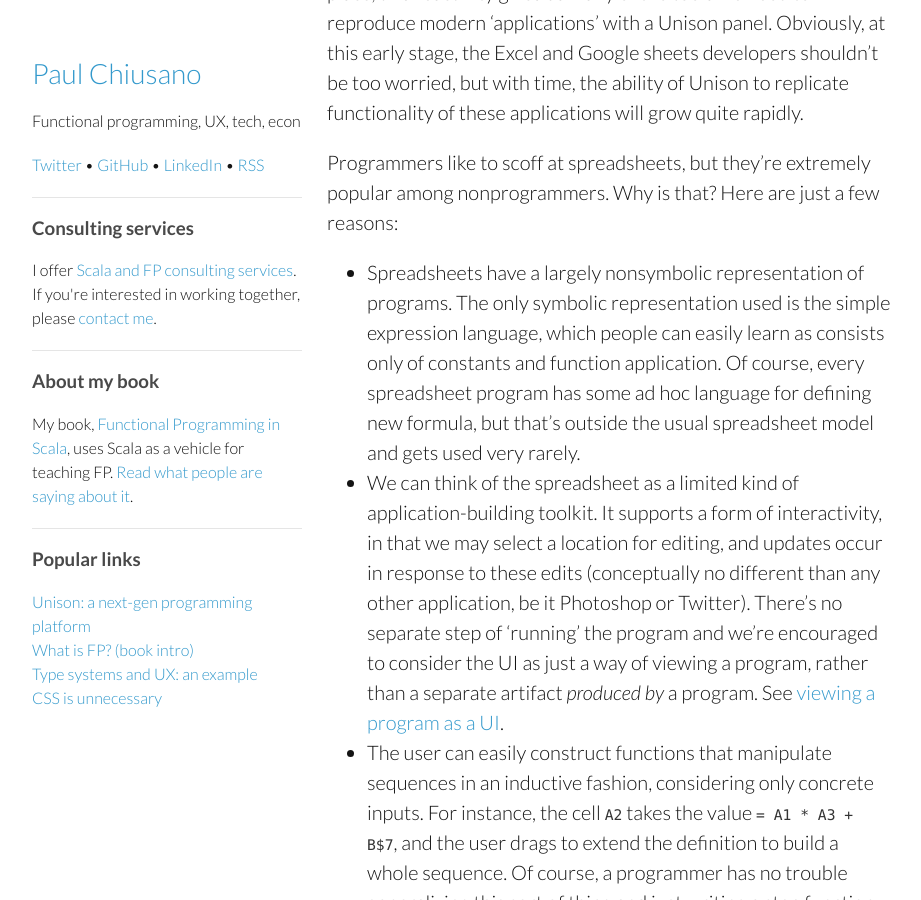
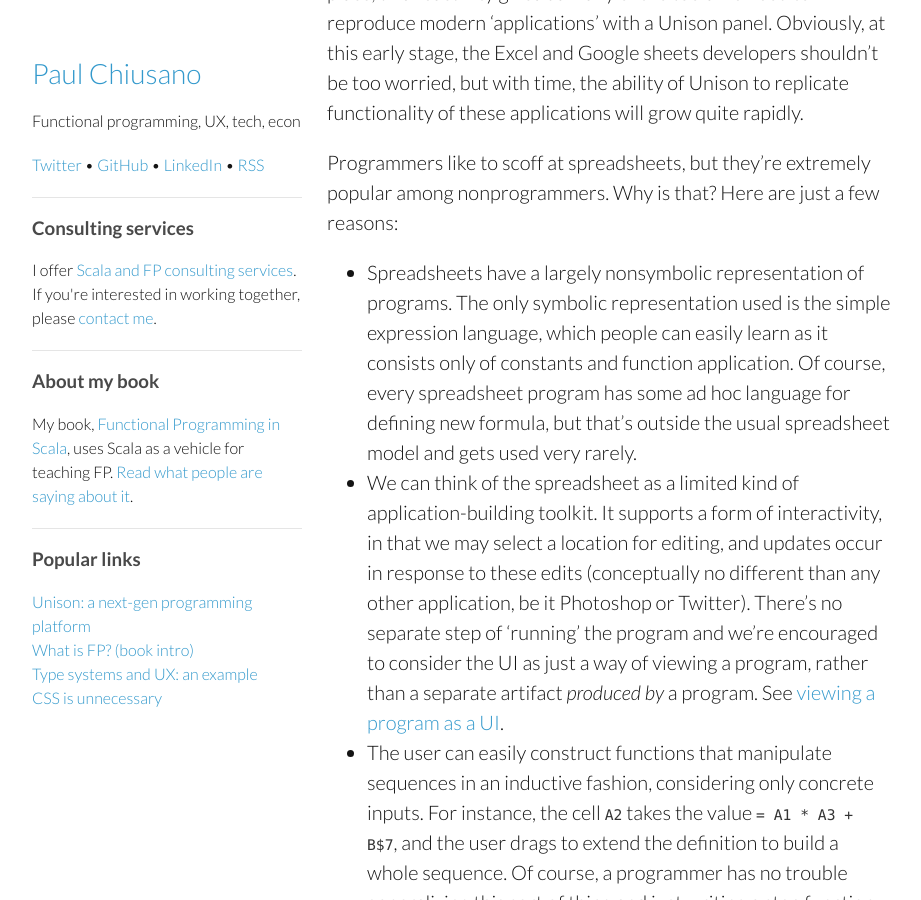
Before and after one commit to pchiusano/pchiusano.github.io, a Jekyll site: the page built from _posts/2015-03-17-unison-update5.markdown, in a window 1280 px wide and 900 px high, scrolled down 2034 px. Shown: the whole window, without its empty margins (178-1099 px from the left). Built offline with Jekyll 4.4.1, drawn with Linux system fonts in a browser that asks for light colours; comment, search, counter and statistics services are not loaded.

```diff
--- a/_posts/2015-03-17-unison-update5.markdown
+++ b/_posts/2015-03-17-unison-update5.markdown
@@ -34,7 +34,7 @@ Now I'll make a controversial claim, which is that the ability to define 'reacti
 
 <a id="why-spreadsheets"/>Programmers like to scoff at spreadsheets, but they're extremely popular among nonprogrammers. Why is that? Here are just a few reasons:
 
-* Spreadsheets have a largely nonsymbolic representation of programs. The only symbolic representation used is the simple expression language, which people can easily learn as consists only of constants and function application. Of course, every spreadsheet program has some ad hoc language for defining new formula, but that's outside the usual spreadsheet model and gets used very rarely.
+* Spreadsheets have a largely nonsymbolic representation of programs. The only symbolic representation used is the simple expression language, which people can easily learn as it consists only of constants and function application. Of course, every spreadsheet program has some ad hoc language for defining new formula, but that's outside the usual spreadsheet model and gets used very rarely.
 * We can think of the spreadsheet as a limited kind of application-building toolkit. It supports a form of interactivity, in that we may select a location for editing, and updates occur in response to these edits (conceptually no different than any other application, be it Photoshop or Twitter). There's no separate step of 'running' the program and we're encouraged to consider the UI as just a way of viewing a program, rather than a separate artifact _produced by_ a program. See [viewing a program as a UI](/2014-11-13/program-as-ui.html).
 * The user can easily construct functions that manipulate sequences in an inductive fashion, considering only concrete inputs. For instance, the cell `A2` takes the value `= A1 * A3 + B$7`, and the user drags to extend the definition to build a whole sequence. Of course, a programmer has no trouble generalizing this sort of thing and just writing a step function that uses symbolic inputs, but it requires less learning to do things the spreadsheet way.
 * Lastly, and this might seem dumb, but a 2D grid as a template is actually a surprisingly nice starting point for a lot of computing tasks and layouts. In terms of approachability, it is much easier to modify an existing template than it is to start with a blank canvas and create entirely new content. A blank canvas requires that the user _have a vision_ of what they want to create, which they execute on by understanding the means of abstraction and means of combination. In comparison, the 'modify a template' mode of spreadsheets lets the user get away with just reacting to what's on the screen. Bret Victor talks about some of this in [Learnable Programming](http://worrydream.com/LearnableProgramming/). I won't argue here that one modality is inherently better than the other, but part of the appeal of spreadsheets is they do support the 'create by reacting' modality better than traditional programming.
```
